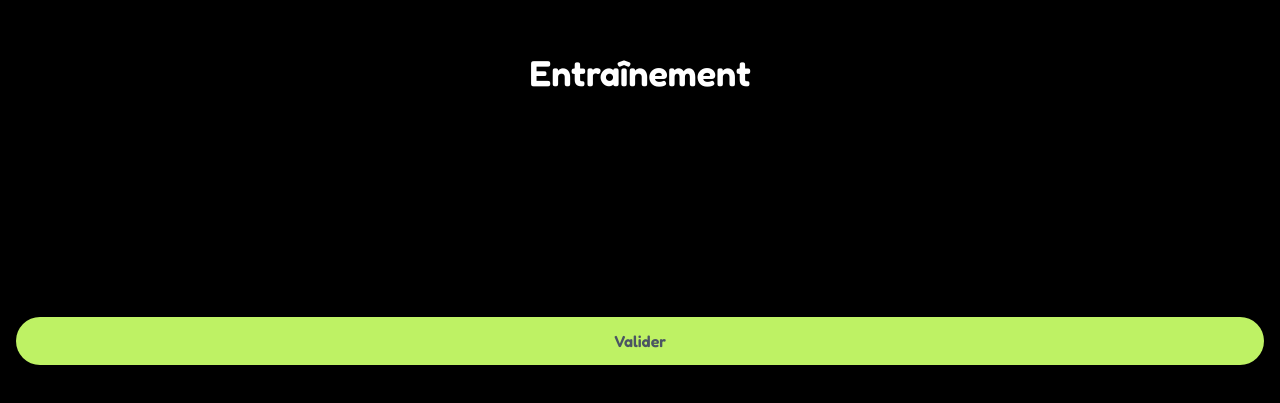
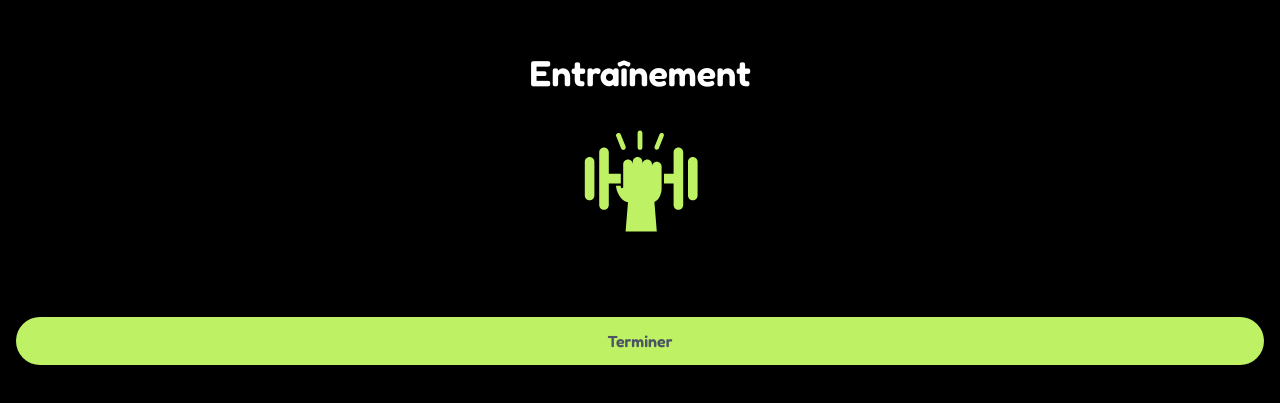
Before and after one commit to dijerosso59/Di-Rosso-Sport, a Vue app: page /work in a window 1280 px wide. Shown: the part 191-594 px from the top of the page. Built offline with nearby package versions, Linux system fonts and the light colour scheme.

Commit message:
animation

```diff
--- a/src/assets/css/dev.css
+++ b/src/assets/css/dev.css
@@ -80,7 +80,7 @@
   }
 
   .time {
-    @apply rounded-full text-center font-bold text-5xl py-4 px-6 text-black duration-500 mx-auto;
+    @apply rounded-full text-center font-bold text-5xl py-4 px-6 bg-lime-300 text-black duration-500 mx-auto;
   }
 
   #training li::before {
@@ -91,6 +91,23 @@
   #training li:first-child::before {
     @apply hidden;
   }
+
+  .force {
+    @apply w-20 mx-auto;
+    animation: force 1s ease infinite;
+  }
+
+  @keyframes force {
+    0% {
+      @apply scale-110;
+    }
+    50% {
+      transform: scale(1.5, 1.5);
+    }
+    100% {
+      @apply scale-110;
+    }
+  }
 }
 
 html {
--- a/src/assets/css/style.css
+++ b/src/assets/css/style.css
@@ -663,6 +663,8 @@ input:focus{
   margin-left: auto;
   margin-right: auto;
   border-radius: 9999px;
+  --tw-bg-opacity: 1;
+  background-color: rgb(190 242 100 / var(--tw-bg-opacity));
   padding-top: 1rem;
   padding-bottom: 1rem;
   padding-left: 1.5rem;
@@ -689,6 +691,50 @@ input:focus{
 
 #training li:first-child::before{
   display: none;
+}
+
+.force{
+  margin-left: auto;
+  margin-right: auto;
+  width: 5rem;
+  -webkit-animation: force 1s ease infinite;
+          animation: force 1s ease infinite;
+}
+
+@-webkit-keyframes force {
+  0%{
+    --tw-scale-x: 1.1;
+    --tw-scale-y: 1.1;
+    transform: translate(var(--tw-translate-x), var(--tw-translate-y)) rotate(var(--tw-rotate)) skewX(var(--tw-skew-x)) skewY(var(--tw-skew-y)) scaleX(var(--tw-scale-x)) scaleY(var(--tw-scale-y));
+  }
+
+  50% {
+    transform: scale(1.5, 1.5);
+  }
+
+  100%{
+    --tw-scale-x: 1.1;
+    --tw-scale-y: 1.1;
+    transform: translate(var(--tw-translate-x), var(--tw-translate-y)) rotate(var(--tw-rotate)) skewX(var(--tw-skew-x)) skewY(var(--tw-skew-y)) scaleX(var(--tw-scale-x)) scaleY(var(--tw-scale-y));
+  }
+}
+
+@keyframes force {
+  0%{
+    --tw-scale-x: 1.1;
+    --tw-scale-y: 1.1;
+    transform: translate(var(--tw-translate-x), var(--tw-translate-y)) rotate(var(--tw-rotate)) skewX(var(--tw-skew-x)) skewY(var(--tw-skew-y)) scaleX(var(--tw-scale-x)) scaleY(var(--tw-scale-y));
+  }
+
+  50% {
+    transform: scale(1.5, 1.5);
+  }
+
+  100%{
+    --tw-scale-x: 1.1;
+    --tw-scale-y: 1.1;
+    transform: translate(var(--tw-translate-x), var(--tw-translate-y)) rotate(var(--tw-rotate)) skewX(var(--tw-skew-x)) skewY(var(--tw-skew-y)) scaleX(var(--tw-scale-x)) scaleY(var(--tw-scale-y));
+  }
 }
 
 .z-10{
@@ -804,6 +850,12 @@ input:focus{
   margin-bottom: calc(3rem * var(--tw-space-y-reverse));
 }
 
+.space-x-5 > :not([hidden]) ~ :not([hidden]){
+  --tw-space-x-reverse: 0;
+  margin-right: calc(1.25rem * var(--tw-space-x-reverse));
+  margin-left: calc(1.25rem * calc(1 - var(--tw-space-x-reverse)));
+}
+
 .overflow-x-auto{
   overflow-x: auto;
 }
@@ -834,11 +886,6 @@ input:focus{
 .bg-lime-300{
   --tw-bg-opacity: 1;
   background-color: rgb(190 242 100 / var(--tw-bg-opacity));
-}
-
-.bg-black{
-  --tw-bg-opacity: 1;
-  background-color: rgb(0 0 0 / var(--tw-bg-opacity));
 }
 
 .fill-lime-300{
--- a/src/views/Exercices.vue
+++ b/src/views/Exercices.vue
@@ -48,9 +48,9 @@ const musclesChoices = computed(() => {
           :key="muscle"
         >
           <h2>{{ muscle }}</h2>
-          <ul class="flex items-center overflow-x-auto space-x-8">
+          <ul class="space-y-4">
             <li
-              class="flex-none mb-6 flex items-center space-x-2"
+              class="flex items-center space-x-5"
               v-for="exercice in getExerciceByMuscle(muscle)"
               :key="exercice.id"
               @click="exercice.state = !exercice.state"
--- a/src/views/Work.vue
+++ b/src/views/Work.vue
@@ -2,7 +2,7 @@
 import { useWorkStore } from "../stores/work";
 import { useRouter } from "vue-router";
 import { reactive } from "vue";
-import Button from '../components/Button.vue'
+import Button from "../components/Button.vue";
 
 const store = useWorkStore();
 const router = useRouter();
@@ -28,9 +28,7 @@ function Chrono() {
 
   if (store.work == store.serie) {
     router.push({ name: "Form" });
-  }
-
-  else {
+  } else {
     store.repos_action = store.repos;
     document.querySelector("#validate-work").disabled = true;
 
@@ -43,10 +41,8 @@ function Chrono() {
         data.show = false;
         document.querySelector("#validate-work").disabled = false;
       }
-
     }, 1000);
   }
-
 }
 </script>
 
@@ -54,12 +50,15 @@ function Chrono() {
 <template>
   <div class="app justify-center space-y-12">
     <h1 class="text-center">Entraînement</h1>
-    <h1
-      :class="data.show ? 'bg-lime-300' : 'bg-black'"
-      class="time"
-    >
-      {{ store.repos_action }}
-    </h1>
+
+    <h2 v-if="data.show" class="time">{{ store.repos_action }}</h2>
+    <img
+      v-else
+      class="force"
+      src="@/assets/images/strength.svg"
+      alt=""
+    />
+
     <ul id="training" class="flex justify-center space-x-8">
       <li
         :class="
@@ -73,6 +72,10 @@ function Chrono() {
         {{ num_work }}
       </li>
     </ul>
-    <Button id="validate-work" text="Valider" @click="Chrono()" />
+    <Button
+      id="validate-work"
+      :text="store.work == store.serie ? 'Terminer' : 'Valider'"
+      @click="Chrono()"
+    />
   </div>
 </template>
--- a/src/assets/css/tailwind.config.js
+++ b/tailwind.config.js
@@ -1,6 +1,5 @@
 module.exports = {
-    mode: 'jit',
-    purge: ['../../**/*.vue'],
+    content: ['src/**/*.vue'],
     darkMode: 'class', // or 'media' or 'class'
     theme: {
       fontFamily: {
```
Also changed, not shown: src/assets/images/strength.svg.
